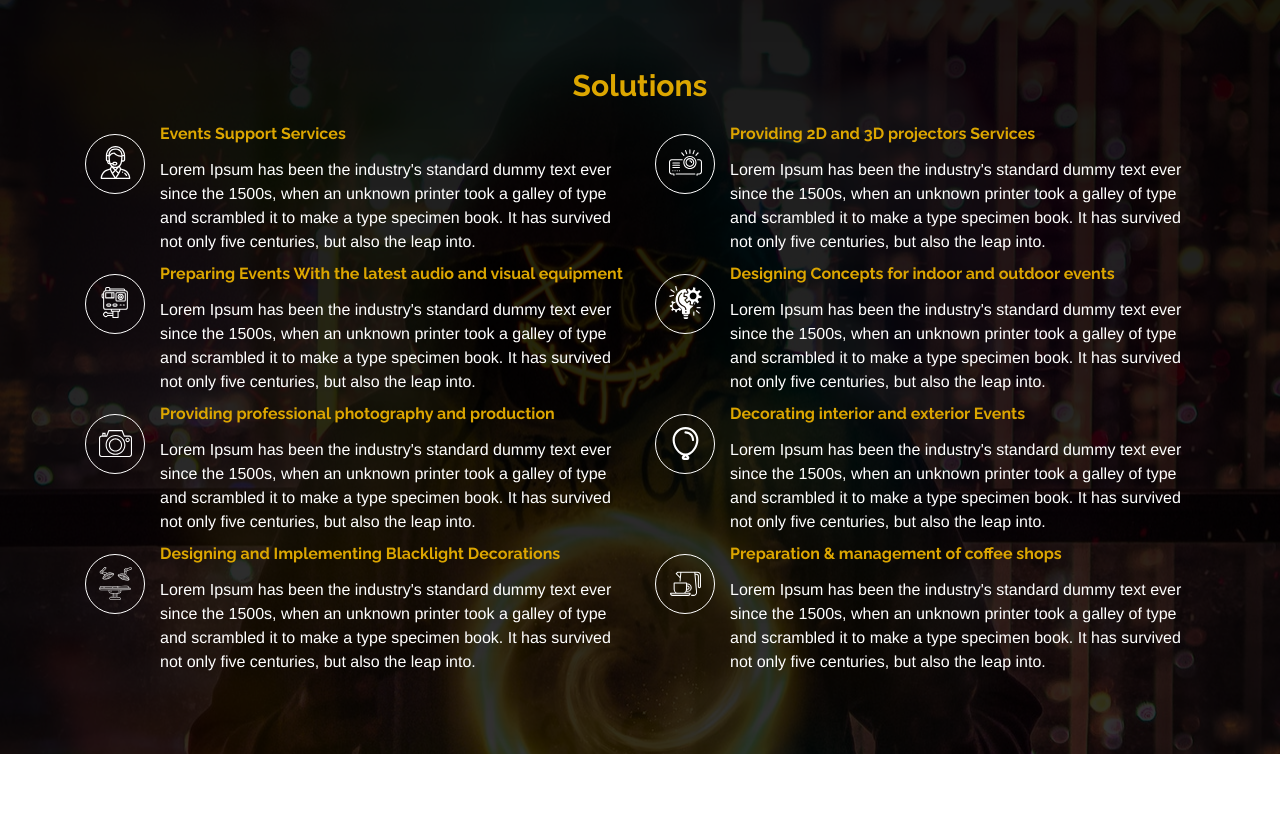
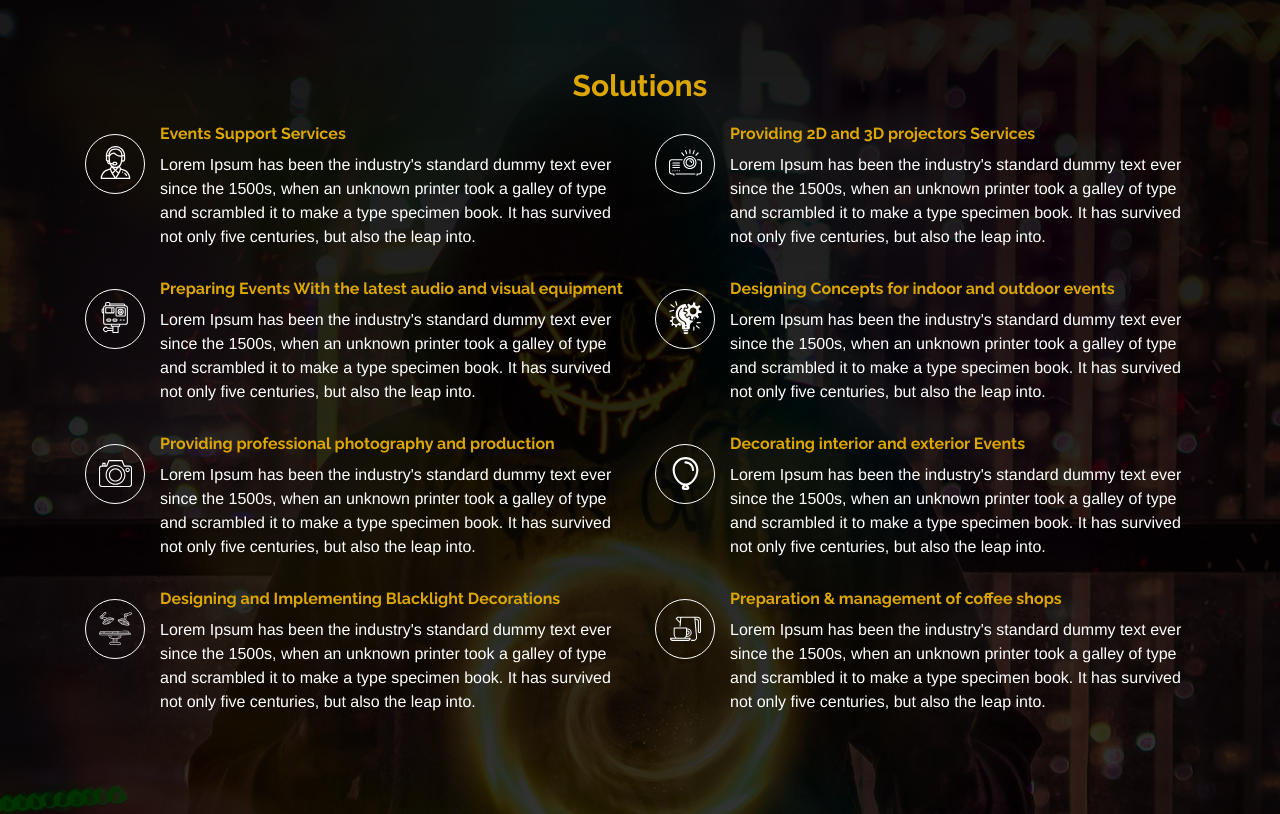
Before and after one commit to mahmoudelgamal/gold-axis, a website: page index.html in a window 1280 px wide. Shown: the part 1320-2134 px from the top of the page. Before the commit the page ends 2074 px from the top, so only its background shows below. Drawn offline with nearby package versions, Linux system fonts and the light colour scheme.

Commit message:
solutions section spacing modifing

```diff
--- a/sass/components/_solution-card.scss
+++ b/sass/components/_solution-card.scss
@@ -25,7 +25,7 @@
         color: $color-primary-light;
         font-weight: 700;
         font-size: 16px;
-        margin-bottom: 1.5rem;
+        margin-bottom: 1rem;
     }
 
     &__description {
--- a/sass/layout/_grid.scss
+++ b/sass/layout/_grid.scss
@@ -0,0 +1,3 @@
+.solutions-section .row {
+    margin-bottom: 2rem;
+}
```
Also changed, not shown: css/style.css.
